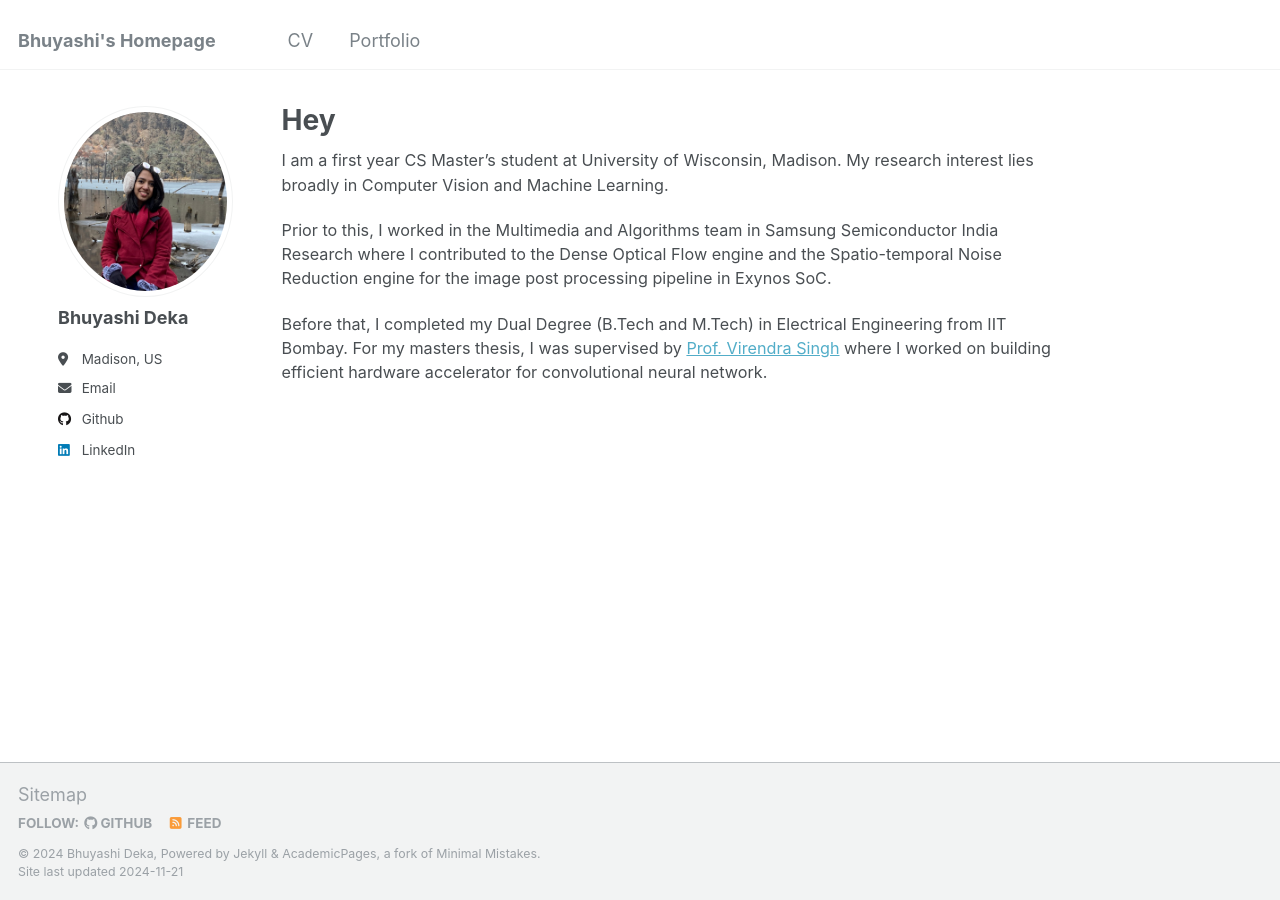
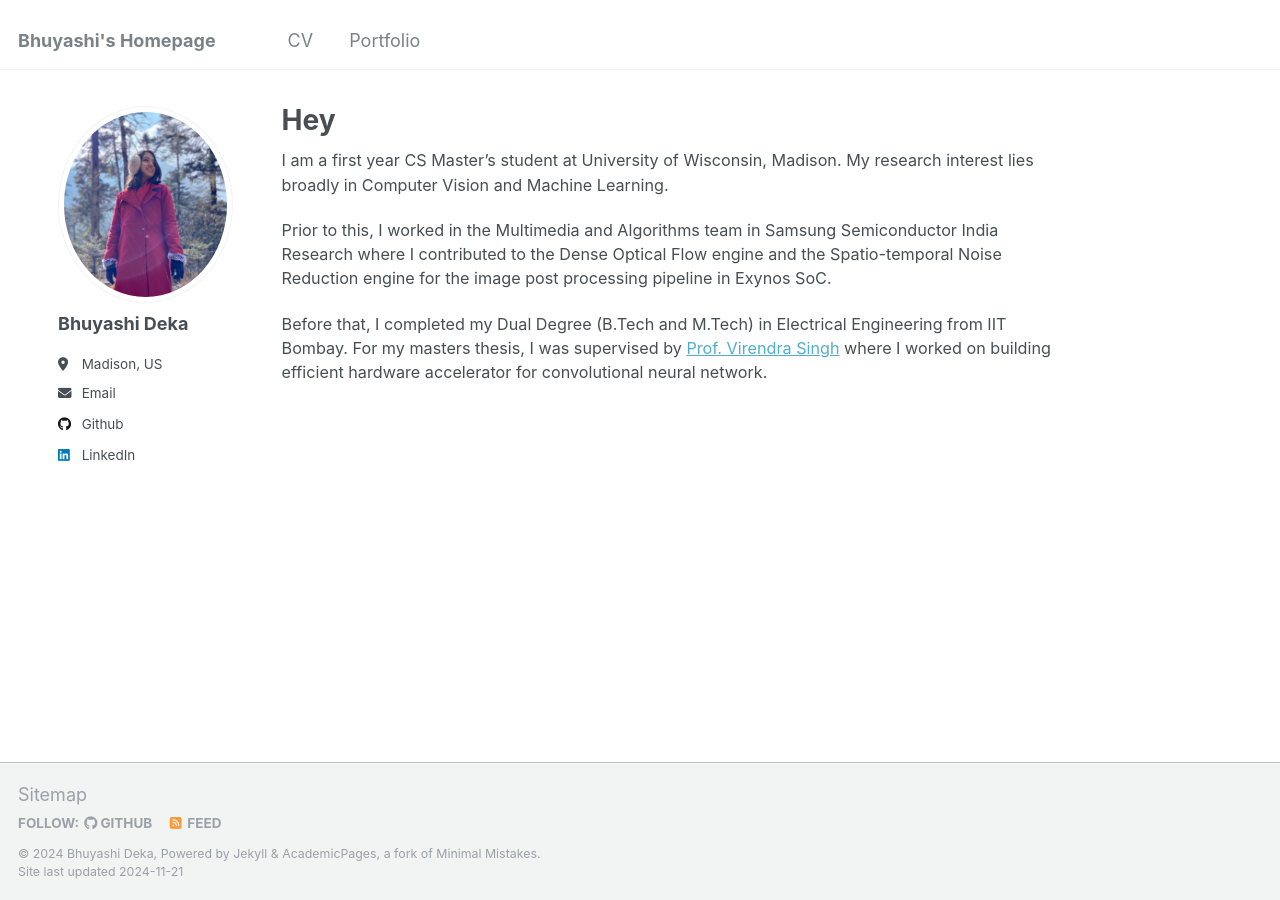
Before and after one commit to Bhuyashi/bhuyashideka.github.io, a Jekyll site: the page built from _pages/about.md, in a window 1280 px wide. Built offline with Jekyll 4.4.1, drawn with Linux system fonts in a browser that asks for light colours.

Commit message:
Update _config.yml

```diff
--- a/_config.yml
+++ b/_config.yml
@@ -21,7 +21,7 @@ repository               : "Bhuyashi/bhuyashi.github.io"
 #               Additional customization can be done by editing /_includes/author-profile.html
 author:
   # Biographic information
-  avatar           : "profile_pic_3.jpeg"
+  avatar           : "profile_pic_4.jpeg"
   name             : "Bhuyashi Deka"
   pronouns         : # example: "she/her"
   bio              : ""
```
